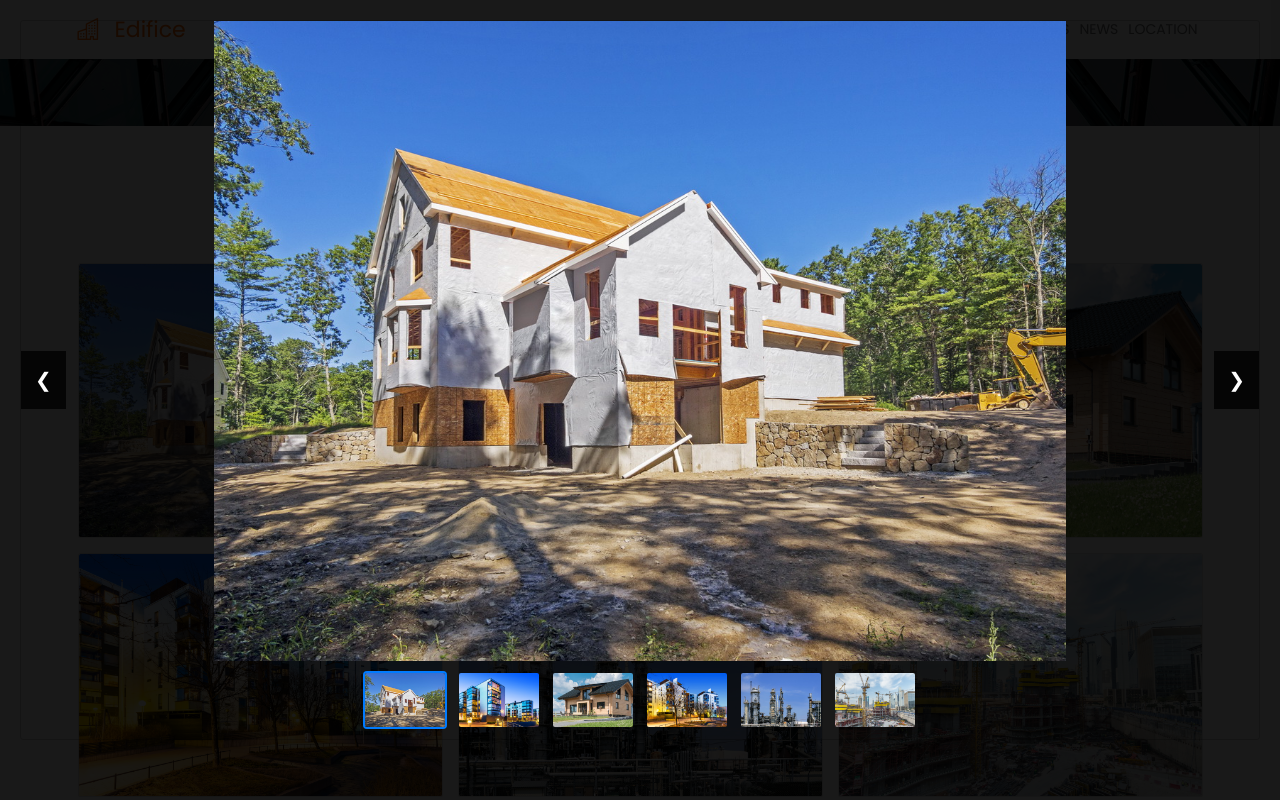
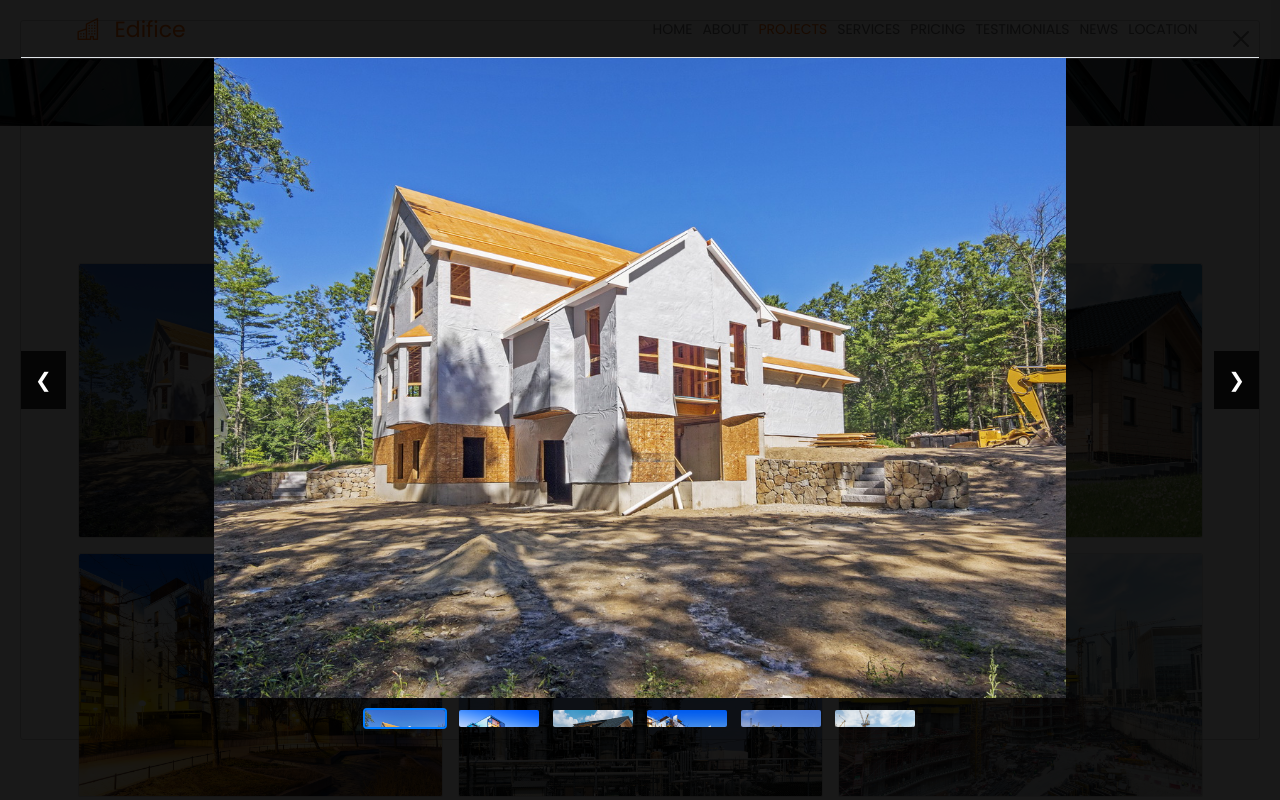
Before and after one commit to JacekPasierb/FrontStrapi, a React (Vite) app: page / in a window 1280 px wide. Both pictures are taken after a click on the element 260 px from the left and 2031 px from the top of the page. Shown: the part 1631-2431 px from the top of the page. Built offline with nearby package versions, Linux system fonts and the light colour scheme.

Commit message:
Feature/About - correctpath image

```diff
--- a/src/components/modal/GalleryModal.tsx
+++ b/src/components/modal/GalleryModal.tsx
@@ -77,6 +77,12 @@ const GalleryModal: React.FC<GalleryModalProps> = ({
             overflow: "hidden",
           }}
         >
+          <div className="modal-header"> <button
+              type="button"
+              className="btn-close"
+              onClick={onClose}
+              aria-label="Close"
+            ></button></div>
           <div
             className="modal-body"
             style={{
```
